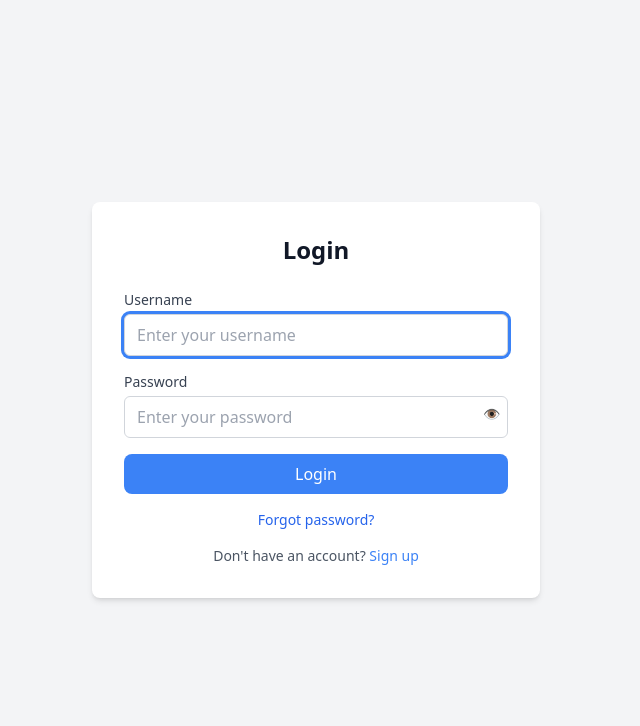
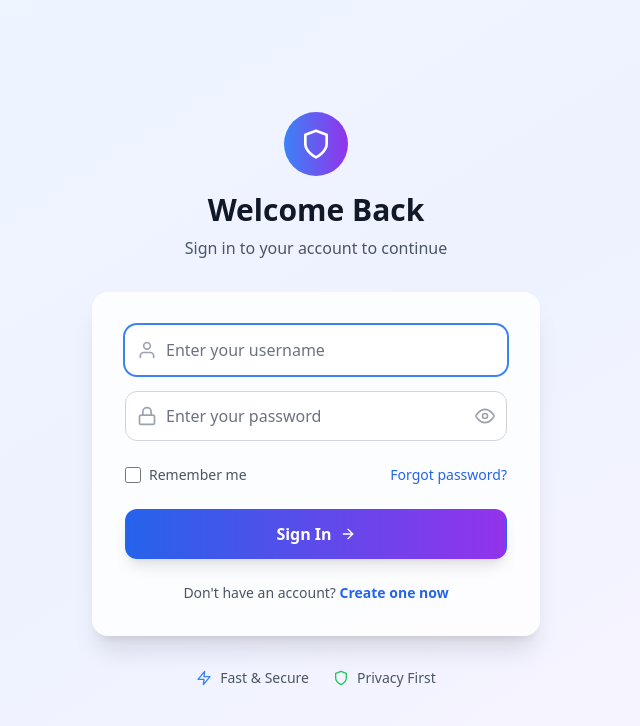
Before and after one commit to MuhammadAfzal/fullstack-cookie-auth, a React (Vite) app in the folder frontend/: page /login in a window 1280 px wide. Shown: the top 726 px of the page, without its empty margins (324-964 px from the left). Built offline with nearby package versions, Linux system fonts and the light colour scheme; no server answers.

Commit message:
Improved login form over look and feel and user experience

```diff
--- a/frontend/src/components/LoginForm.tsx
+++ b/frontend/src/components/LoginForm.tsx
@@ -3,6 +3,7 @@ import { Link, useNavigate } from "react-router-dom";
 import { showToast } from "../utils/toast";
 import { login } from "../services/api";
 import FullScreenLoader from "./FullScreenLoader";
+import { FiUser, FiLock, FiEye, FiEyeOff, FiArrowRight } from "react-icons/fi";
 
 interface Props {
   onLogin: () => Promise<void>;
@@ -45,19 +46,17 @@ export default function LoginForm({ onLogin }: Props) {
 
   return (
     <form
-      className="space-y-4 relative"
+      className="space-y-6"
       onSubmit={(e) => {
         e.preventDefault();
         handleSubmit();
       }}
     >
-      <div>
-        <label
-          htmlFor="username"
-          className="block mb-1 text-sm font-medium text-gray-700 dark:text-gray-200"
-        >
-          Username
-        </label>
+      <div className="space-y-4">
+        <div className="relative">
+          <div className="absolute inset-y-0 left-0 pl-3 flex items-center pointer-events-none">
+            <FiUser className="h-5 w-5 text-gray-400" />
+          </div>
           <input
             id="username"
             name="username"
@@ -65,19 +64,15 @@ export default function LoginForm({ onLogin }: Props) {
             placeholder="Enter your username"
             value={form.username}
             onChange={handleChange}
-          className="w-full px-3 py-2 border rounded-md bg-white dark:bg-gray-700 text-gray-900 dark:text-gray-100 border-gray-300 dark:border-gray-600 focus:outline-none focus:ring focus:ring-blue-500"
+            className="block w-full pl-10 pr-3 py-3 border border-gray-300 dark:border-gray-600 rounded-xl bg-white dark:bg-gray-700 text-gray-900 dark:text-gray-100 placeholder-gray-500 dark:placeholder-gray-400 focus:outline-none focus:ring-2 focus:ring-blue-500 focus:border-transparent transition-all duration-200"
             required
           />
         </div>
 
-      <div>
-        <label
-          htmlFor="password"
-          className="block mb-1 text-sm font-medium text-gray-700 dark:text-gray-200"
-        >
-          Password
-        </label>
         <div className="relative">
+          <div className="absolute inset-y-0 left-0 pl-3 flex items-center pointer-events-none">
+            <FiLock className="h-5 w-5 text-gray-400" />
+          </div>
           <input
             id="password"
             name="password"
@@ -85,45 +80,74 @@ export default function LoginForm({ onLogin }: Props) {
             placeholder="Enter your password"
             value={form.password}
             onChange={handleChange}
-            className="w-full px-3 py-2 border rounded-md bg-white dark:bg-gray-700 text-gray-900 dark:text-gray-100 border-gray-300 dark:border-gray-600 focus:outline-none focus:ring focus:ring-blue-500 pr-10"
+            className="block w-full pl-10 pr-12 py-3 border border-gray-300 dark:border-gray-600 rounded-xl bg-white dark:bg-gray-700 text-gray-900 dark:text-gray-100 placeholder-gray-500 dark:placeholder-gray-400 focus:outline-none focus:ring-2 focus:ring-blue-500 focus:border-transparent transition-all duration-200"
             required
           />
           <button
             type="button"
             onClick={() => setShowPassword((prev) => !prev)}
-            className="absolute right-2 top-2 text-sm text-gray-500 dark:text-gray-300"
+            className="absolute inset-y-0 right-0 pr-3 flex items-center text-gray-400 hover:text-gray-600 dark:hover:text-gray-300 transition-colors"
           >
-            {showPassword ? "🙈" : "👁️"}
+            {showPassword ? (
+              <FiEyeOff className="h-5 w-5" />
+            ) : (
+              <FiEye className="h-5 w-5" />
+            )}
           </button>
         </div>
+      </div>
+
+      <div className="flex items-center justify-between">
+        <label className="flex items-center">
+          <input
+            type="checkbox"
+            className="h-4 w-4 text-blue-600 focus:ring-blue-500 border-gray-300 rounded"
+          />
+          <span className="ml-2 text-sm text-gray-600 dark:text-gray-400">
+            Remember me
+          </span>
+        </label>
+        <a
+          href="#"
+          className="text-sm text-blue-600 dark:text-blue-400 hover:text-blue-500 dark:hover:text-blue-300 font-medium transition-colors"
+        >
+          Forgot password?
+        </a>
       </div>
 
       <button
         type="submit"
         disabled={loading}
-        className={`w-full py-2 rounded-lg transition-colors text-white font-medium ${
+        className={`w-full flex items-center justify-center px-4 py-3 border border-transparent rounded-xl font-semibold text-white transition-all duration-200 ${
           loading
-            ? "bg-blue-300 cursor-not-allowed"
-            : "bg-blue-500 hover:bg-blue-600"
+            ? "bg-gray-400 cursor-not-allowed"
+            : "bg-gradient-to-r from-blue-600 to-purple-600 hover:from-blue-700 hover:to-purple-700 transform hover:scale-[1.02] shadow-lg hover:shadow-xl"
         }`}
       >
-        {loading ? "Logging in..." : "Login"}
+        {loading ? (
+          <div className="flex items-center space-x-2">
+            <div className="w-4 h-4 border-2 border-white border-t-transparent rounded-full animate-spin"></div>
+            <span>Signing in...</span>
+          </div>
+        ) : (
+          <div className="flex items-center space-x-2">
+            <span>Sign In</span>
+            <FiArrowRight className="w-4 h-4" />
+          </div>
+        )}
       </button>
 
-      <div className="text-center text-sm">
-        <a
-          href="#"
-          className="text-blue-600 dark:text-blue-400 hover:underline"
+      <div className="text-center">
+        <p className="text-sm text-gray-600 dark:text-gray-400">
+          Don't have an account?{" "}
+          <Link
+            to="/register"
+            className="font-semibold text-blue-600 dark:text-blue-400 hover:text-blue-500 dark:hover:text-blue-300 transition-colors"
           >
-          Forgot password?
-        </a>
-      </div>
-      <p className="text-sm text-center mt-4 text-gray-600 dark:text-gray-400">
-        Don't have an account?{" "}
-        <Link to="/register" className="text-blue-500 hover:underline">
-          Sign up
+            Create one now
           </Link>
         </p>
+      </div>
     </form>
   );
 }
--- a/frontend/src/pages/LoginPage.tsx
+++ b/frontend/src/pages/LoginPage.tsx
@@ -1,4 +1,5 @@
 import LoginForm from "../components/LoginForm";
+import { FiShield, FiZap } from "react-icons/fi";
 
 interface Props {
   onLogin: () => Promise<void>;
@@ -6,12 +7,39 @@ interface Props {
 
 export default function LoginPage({ onLogin }: Props) {
   return (
-    <div className="flex items-center justify-center min-h-screen bg-gray-100 dark:bg-gray-900">
-      <div className="bg-white dark:bg-gray-800 shadow-md rounded-lg p-8 w-full max-w-md">
-        <h2 className="text-2xl font-bold mb-6 text-center text-gray-900 dark:text-white">
-          Login
-        </h2>
-        <LoginForm onLogin={onLogin} />
+    <div className="min-h-screen flex items-center justify-center bg-gradient-to-br from-blue-50 via-indigo-50 to-purple-50 dark:from-gray-900 dark:via-gray-800 dark:to-gray-900 px-4 py-12">
+      <div className="w-full max-w-md">
+        {/* Logo/Brand Section */}
+        <div className="text-center mb-8">
+          <div className="inline-flex items-center justify-center w-16 h-16 bg-gradient-to-r from-blue-500 to-purple-600 rounded-full mb-4">
+            <FiShield className="w-8 h-8 text-white" />
+          </div>
+          <h1 className="text-3xl font-bold text-gray-900 dark:text-white mb-2">
+            Welcome Back
+          </h1>
+          <p className="text-gray-600 dark:text-gray-400">
+            Sign in to your account to continue
+          </p>
+        </div>
+
+        {/* Login Form Card */}
+        <div className="bg-white/80 dark:bg-gray-800/80 backdrop-blur-sm shadow-xl rounded-2xl p-8 border border-white/20 dark:border-gray-700/50">
+          <LoginForm onLogin={onLogin} />
+        </div>
+
+        {/* Features Section */}
+        <div className="mt-8 text-center">
+          <div className="flex items-center justify-center space-x-6 text-sm text-gray-600 dark:text-gray-400">
+            <div className="flex items-center space-x-2">
+              <FiZap className="w-4 h-4 text-blue-500" />
+              <span>Fast & Secure</span>
+            </div>
+            <div className="flex items-center space-x-2">
+              <FiShield className="w-4 h-4 text-green-500" />
+              <span>Privacy First</span>
+            </div>
+          </div>
+        </div>
       </div>
     </div>
   );
```
Lines whose indentation alone changed are shown as unchanged.
